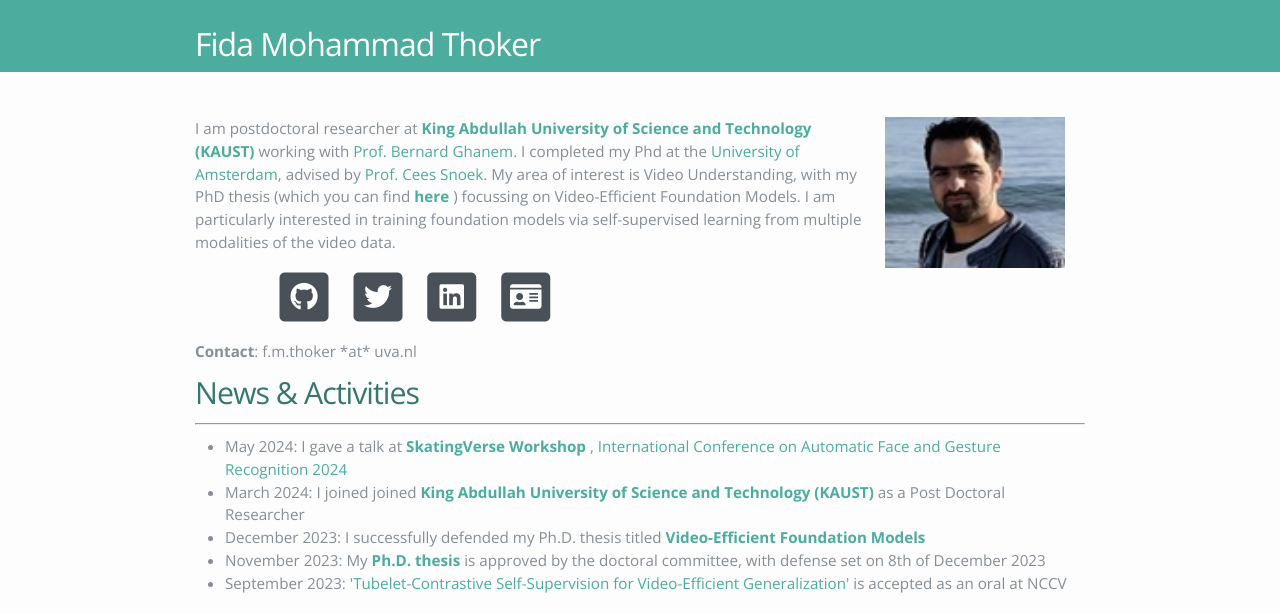
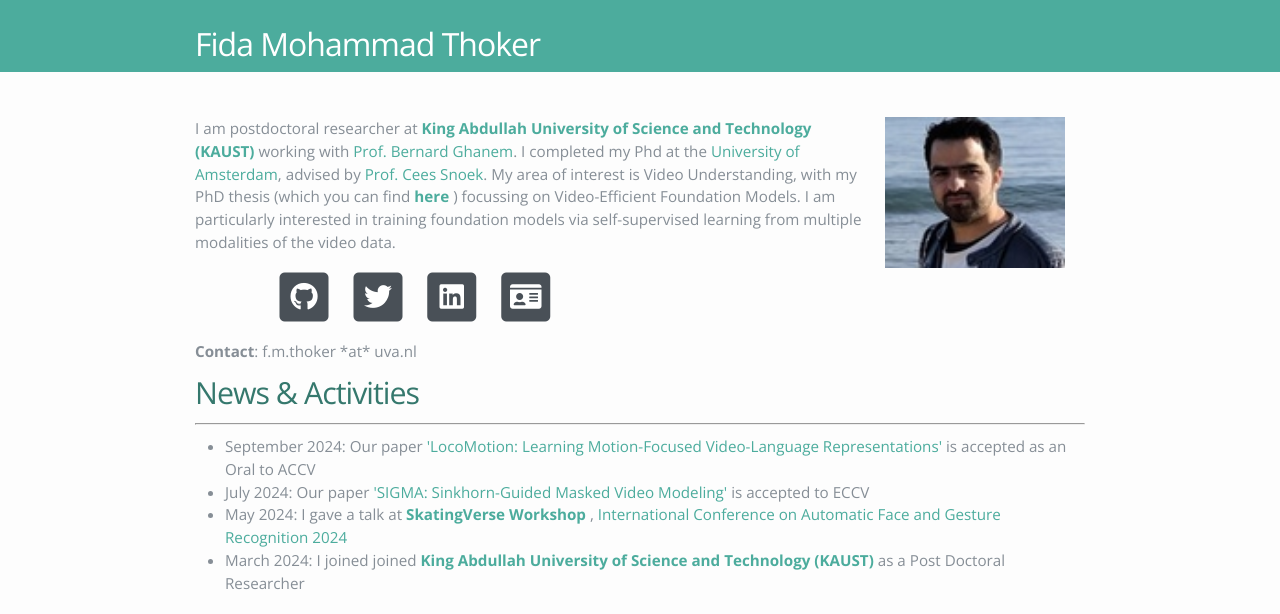
Before and after one commit to fmthoker/fmthoker.github.io, a website: page index.html in a window 1280 px wide. Shown: the top 614 px of the page. Drawn offline with nearby package versions, Linux system fonts and the light colour scheme; some icons are missing; a web font is replaced by a local one.

Commit message:
eccv and accv update

```diff
--- a/index.html
+++ b/index.html
@@ -138,6 +138,8 @@
 
 <div class="container"> <div class="events">
     <ul>
+        <li> September 2024: Our paper <a href="">'LocoMotion: Learning Motion-Focused Video-Language Representations'</a> is accepted as an Oral to ACCV
+        <li> July 2024: Our paper <a href="https://arxiv.org/abs/2407.15447">'SIGMA: Sinkhorn-Guided Masked Video Modeling'</a> is accepted to ECCV
         <li> May 2024: I gave a talk at <strong> <a href="https://skatingverse.github.io/">SkatingVerse Workshop </a> </strong>, <a href="https://fg2024.ieee-biometrics.org/">International Conference on Automatic Face and Gesture Recognition 2024 </a> </strong>
 
         <li> March 2024: I joined  joined <strong> <a href="https://www.kaust.edu.sa/en/">King Abdullah University of Science and Technology (KAUST)</a> </strong> as a Post Doctoral Researcher
```
